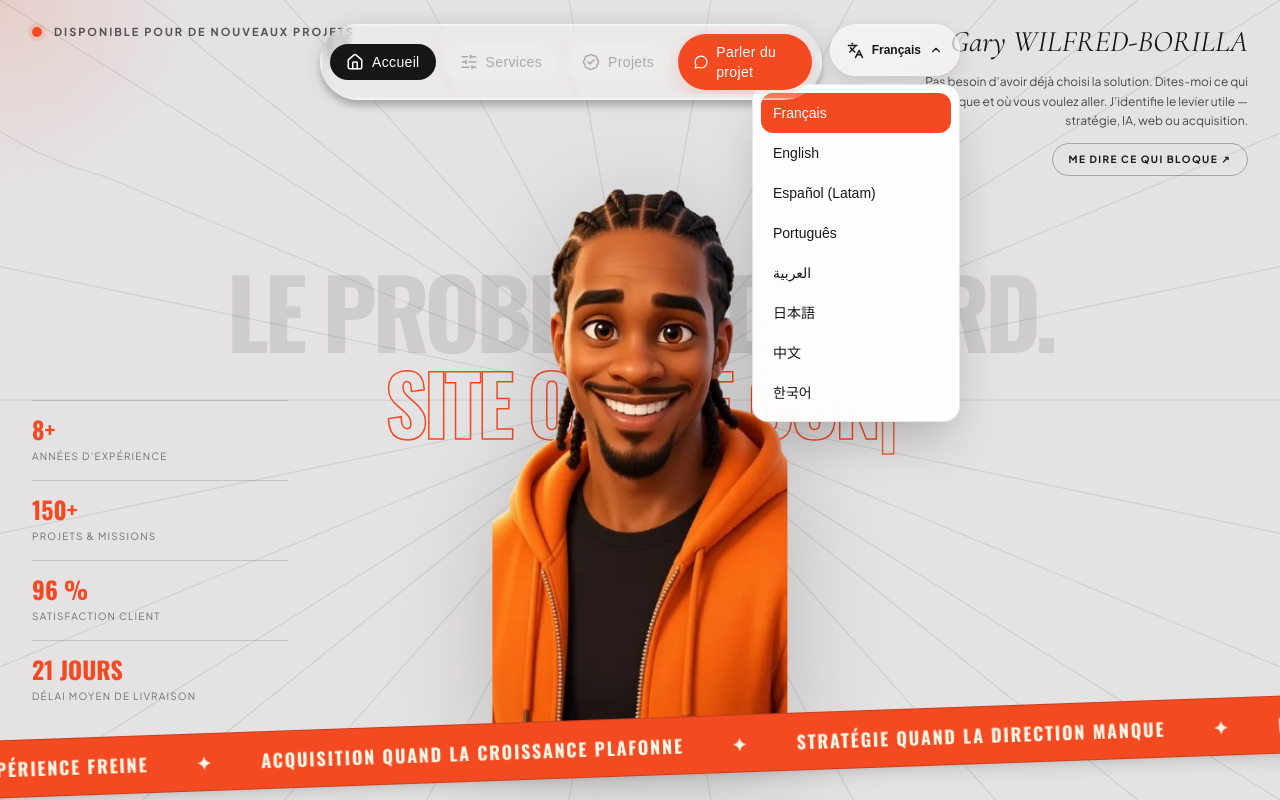
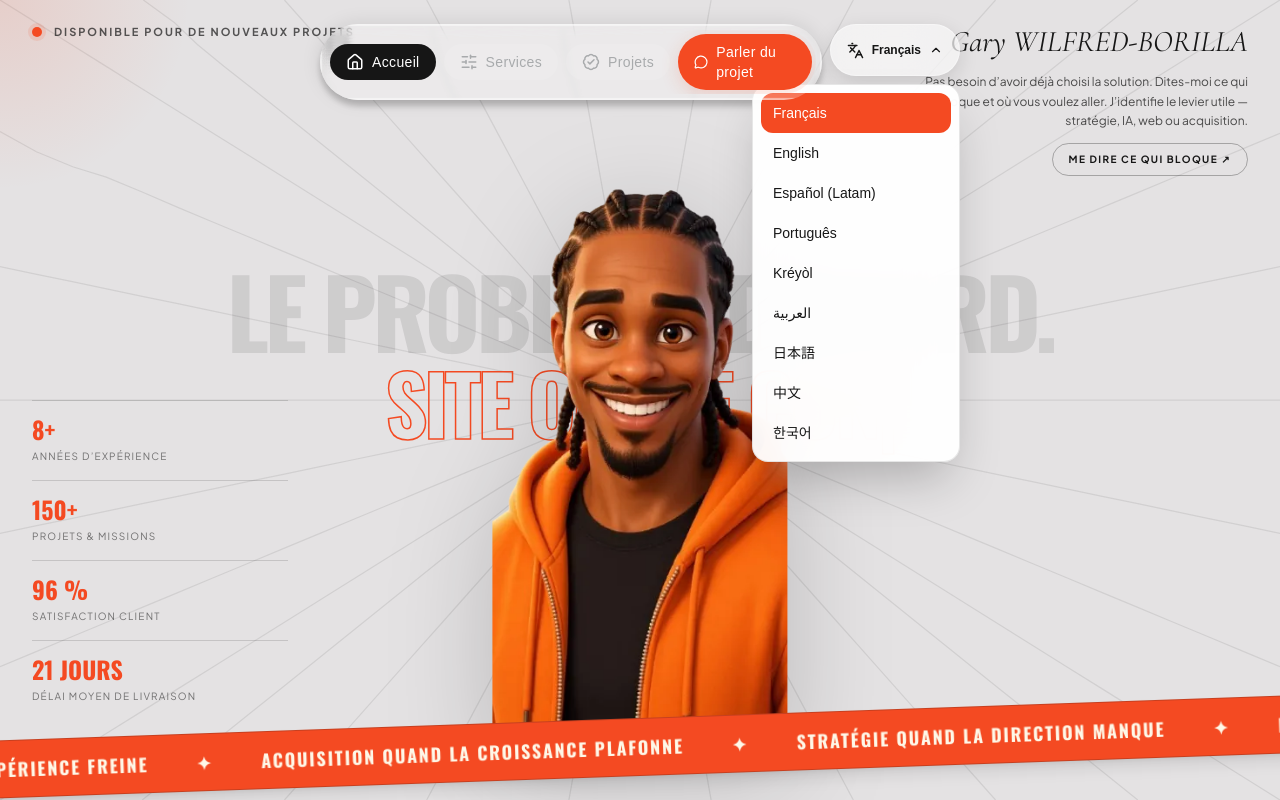
Before and after one commit to nuhfear1/Visit-card, a Next.js app: page / in a window 1280 px wide. Both pictures are taken after a click on the button "Français". Built offline with nearby package versions, Linux system fonts and the light colour scheme.

Commit message:
i18n: afficher kreol dans le selecteur

```diff
--- a/src/components/Navbar.tsx
+++ b/src/components/Navbar.tsx
@@ -1,5 +1,6 @@
 "use client";
 
+import "@/lib/i18n-gcf";
 import React, { useEffect, useState } from "react";
 import { Home, SlidersHorizontal, BadgeCheck, MessageCircle, Menu, X, Languages, ChevronDown } from "lucide-react";
 import Link from "next/link";
@@ -72,7 +73,7 @@ export default function Navbar() {
   useEffect(() => {
     setIsOpen(false);
     setLanguageOpen(false);
-    document.documentElement.lang = locale === "zh" ? "zh-CN" : locale === "es" ? "es-419" : locale;
+    document.documentElement.lang = locale === "zh" ? "zh-CN" : locale === "es" ? "es-419" : String(locale) === "gcf" ? "gcf" : locale;
     document.documentElement.dir = locale === "ar" ? "rtl" : "ltr";
   }, [pathname, locale]);
 
@@ -97,7 +98,7 @@ export default function Navbar() {
     if (pathname !== href) startTransition(href);
   };
 
-  const currentLanguage = localeOptions.find((item) => item.code === locale)?.label || "Français";
+  const currentLanguage = localeOptions.find((item) => String(item.code) === String(locale))?.label || "Français";
 
   return (
     <>
@@ -131,7 +132,7 @@ export default function Navbar() {
                 {localeOptions.map((option) => {
                   const href = localizedPath(option.code, basePath);
                   return (
-                    <Link key={option.code} href={href} onClick={(event) => navigate(event, href)} className={`block rounded-xl px-3 py-2.5 text-sm transition ${option.code === locale ? "bg-[#F44A22] text-white" : "hover:bg-[#161616]/5"}`}>
+                    <Link key={String(option.code)} href={href} onClick={(event) => navigate(event, href)} className={`block rounded-xl px-3 py-2.5 text-sm transition ${String(option.code) === String(locale) ? "bg-[#F44A22] text-white" : "hover:bg-[#161616]/5"}`}>
                       {option.label}
                     </Link>
                   );
@@ -182,7 +183,7 @@ export default function Navbar() {
               {localeOptions.map((option) => {
                 const href = localizedPath(option.code, basePath);
                 return (
-                  <Link key={option.code} href={href} onClick={(event) => navigate(event, href)} tabIndex={isOpen ? 0 : -1} className={`rounded-full border px-3 py-2 text-[10px] font-semibold transition ${option.code === locale ? "border-[#F44A22] bg-[#F44A22] text-white" : "border-[#161616]/15 bg-white/35 text-[#161616]/65"}`}>
+                  <Link key={String(option.code)} href={href} onClick={(event) => navigate(event, href)} tabIndex={isOpen ? 0 : -1} className={`rounded-full border px-3 py-2 text-[10px] font-semibold transition ${String(option.code) === String(locale) ? "border-[#F44A22] bg-[#F44A22] text-white" : "border-[#161616]/15 bg-white/35 text-[#161616]/65"}`}>
                     {option.label}
                   </Link>
                 );
```
